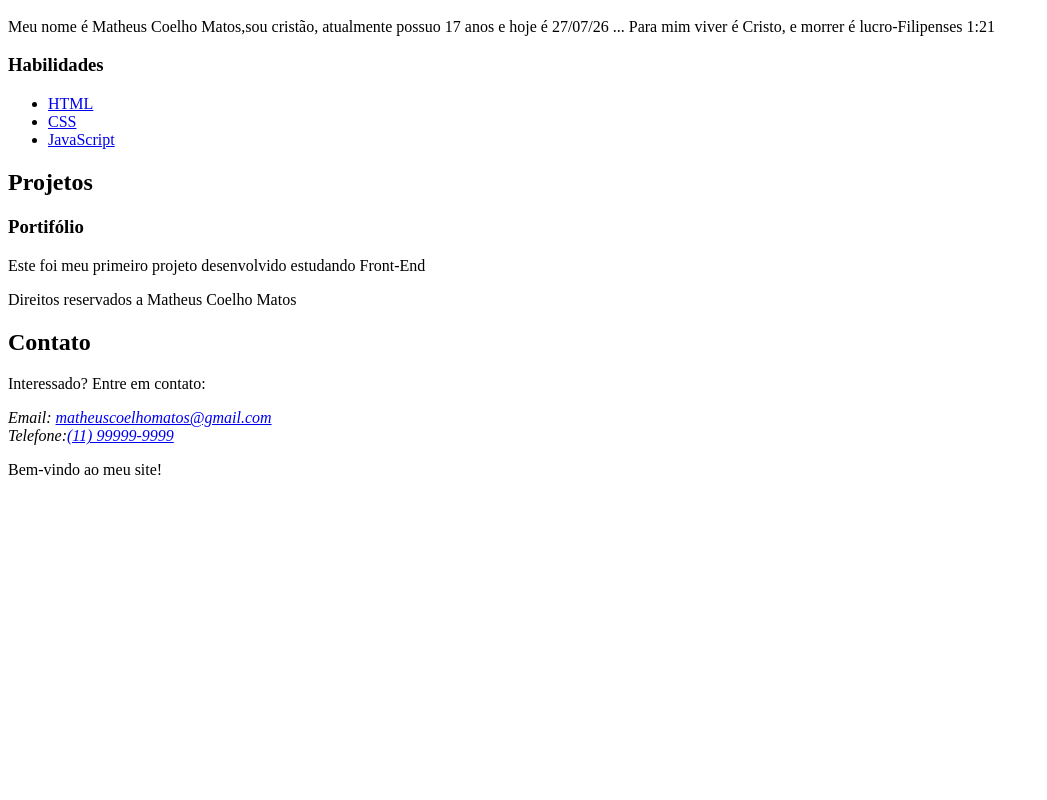
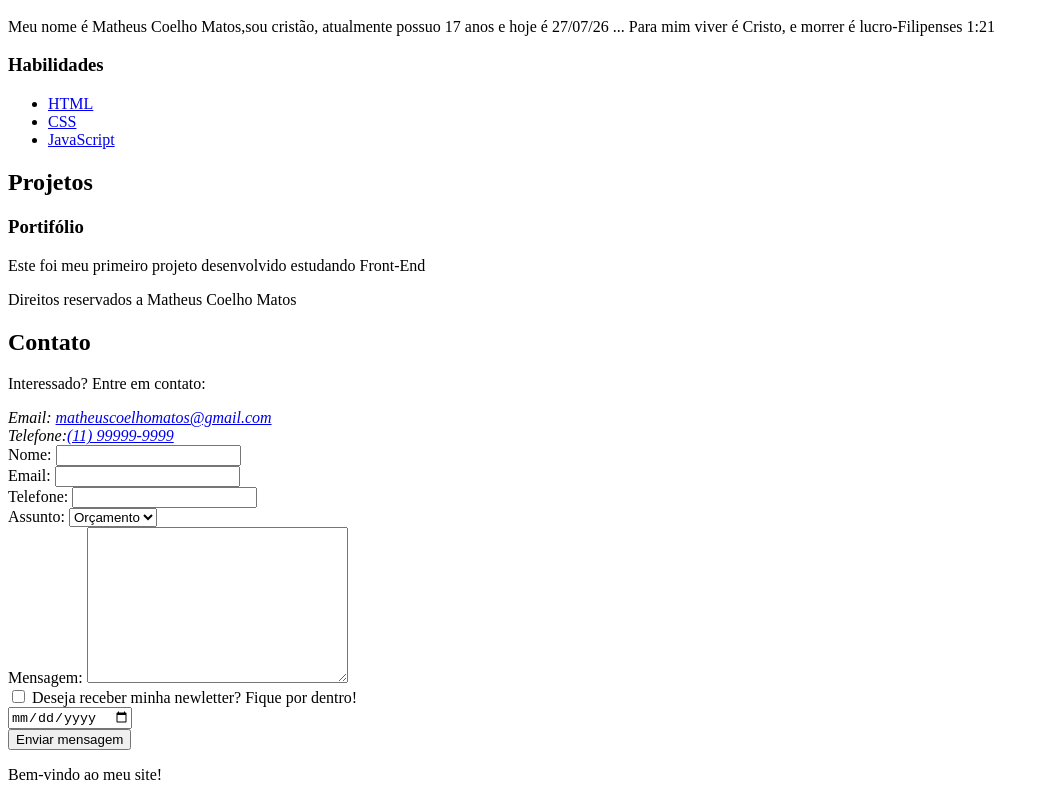
Before and after one commit to matheuscoelhomatos-dot/site, a plain HTML site: page index.html in a window 1280 px wide. Shown: the part 989-1789 px from the top of the page, without its empty margins (0-1047 px from the left). Before the commit the page ends 1484 px from the top, so only its background shows below. Drawn offline with Linux system fonts and the light colour scheme.

Commit message:
Update index.html
2 Versão 01/08/26

```diff
--- a/index.html
+++ b/index.html
@@ -6,6 +6,7 @@
     <meta name="viewport" content="width=device-width, initial-scale=1.0">
     <title>Document</title>
 </head>
+
 <body>
     <header>
         <h1>Matheus</h1>
@@ -22,8 +23,8 @@
     <section id="sobre">
         <h2> Sobre mim </h2>
 
-        <img src="file:///C:/Users/sinte/OneDrive/%C3%81rea%20de%20Trabalho/MATHEUS/imagens/55359237931_693099740e_o.jpg" title="Eu na igreja"
-            width="513.5" height="768 " alt="">
+        <img src="file:///C:/Users/sinte/OneDrive/%C3%81rea%20de%20Trabalho/MATHEUS/imagens/55359237931_693099740e_o.jpg"
+            title="Eu na igreja" width="513.5" height="768 " alt="">
 
         <article>
             <p>Meu nome é Matheus Coelho Matos,sou cristão, atualmente possuo 17 anos e hoje é 27/07/26 ...
@@ -65,6 +66,40 @@
                 Email: <a href="mailto:matheuscoelhomatos@example.com">matheuscoelhomatos@gmail.com </a> <br>
                 Telefone:<a href="tel:5511999999999">(11) 99999-9999</a>
             </address>
+
+            <form action="   ">
+
+                <label for="nome">Nome:</label>
+                <input type="text" id="nome" name="nome" required> <br>
+
+                <label for="email">Email:</label>
+                <input type="email" id="email" name="email" required> <br>
+
+                <label for="telefone">Telefone:</label>
+                <input type="tel" id="telefone" name="telefone"> <br>
+
+                <label for="assunto">Assunto:</label>
+                <select name="assunto" id="assunto">
+                    <option value="orçamento">Orçamento</option>
+                    <option value="duvida">Dúvida</option>
+                    <option value="outro">Outro</option>
+                </select><br>
+
+                <label for="mensagem">Mensagem:</label>
+                <textarea name="mensagem" id="mensagem" cols="30" rows="10" required></textarea><br>
+
+
+                <input type="checkbox" id="inscricao" name="inscricao">
+                <label for="inscricao">Deseja receber minha newletter? Fique por dentro!</label><br>
+
+                <input type="date"><br>
+                <input type="submit" value="Enviar mensagem">
+
+
+            </form>
+
+
+
         </section>
     </footer>
 
```
